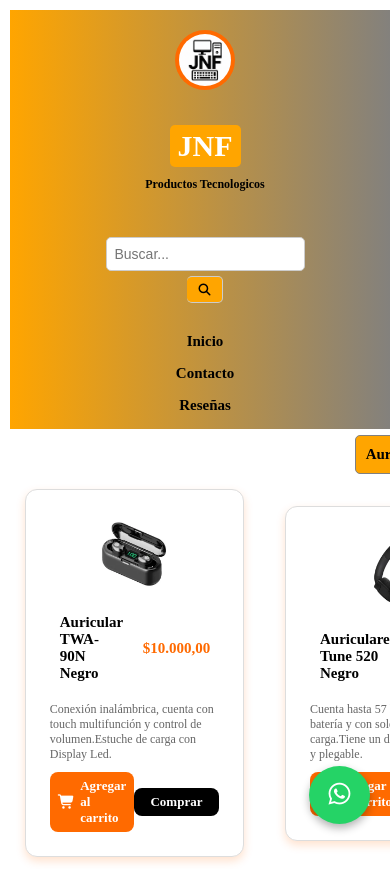
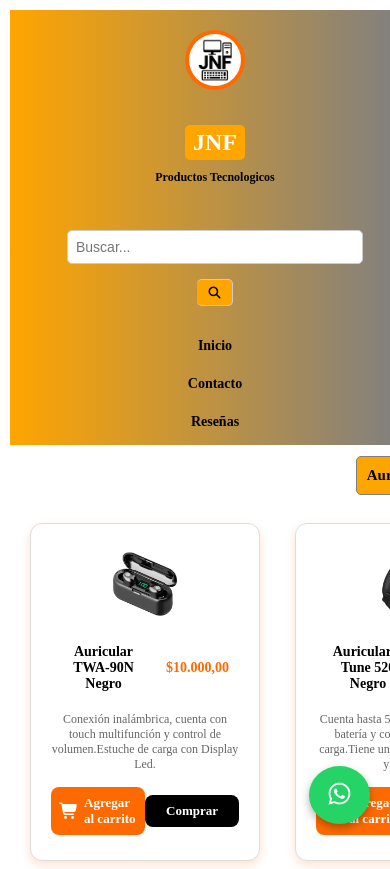
Before and after one commit to NahuelJnf/proyecto-final-ecommerce--Nahuel-Ferreyra-, a plain HTML site: page index.html in a window 390 px wide. Shown: the top 869 px of the page. Drawn offline with Linux system fonts and the light colour scheme; a web font is replaced by a local one.

Commit message:
responsive

```diff
--- a/Css/index.css
+++ b/Css/index.css
@@ -176,25 +176,30 @@
   .topbar {
     flex-direction: column;
     align-items: center;
+    text-align: center;
     gap: 15px;
-    text-align: center;
+    padding: 15px;
   }
 
   .logo, .iyd {
     justify-content: center;
     align-items: center;
-    text-align: center;
   }
 
   .search-bar {
     flex-direction: column;
-    align-items: center;
+    width: 100%;
+  }
+
+  .search-bar input {
+    width: 80%;
+    margin-bottom: 10px;
   }
 
   .menu {
     flex-direction: column;
     align-items: center;
-    gap: 5px;
+    gap: 10px;
   }
 
   .menu li {
@@ -202,51 +207,75 @@
   }
 
   .caja {
-    display: grid;
     grid-template-columns: repeat(auto-fit, minmax(250px, 1fr));
-    gap: 10px;
-    place-items: center;
+    gap: 15px;
+    padding: 10px;
   }
 
-  .botonv, .botonc {
-    padding: 6px 10px;
-    font-size: 14px;
-    width: 100%;
-    justify-content: center;
-  }
-
-  .producto {
-    width: 90%;
-  }
-
-  .imagen img {
-    height: 90px;
-    width: 90px;
-  }
-}
-
-@media (max-width: 480px) {
   .producto {
     width: 95%;
   }
 
-  .imagen img {
-    height: 80px;
-    width: 80px;
+  .botonv, .botonc {
+    width: 100%;
+    justify-content: center;
+    font-size: 14px;
+    padding: 10px;
+    margin: 5px 0;
   }
 
-  .menu {
+  .botonv i {
+    font-size: 16px;
+    margin-right: 5px;
+  }
+
+  .imagen img {
+    width: 100px;
+    height: 100px;
+  }
+
+  .descripcion {
     font-size: 13px;
+    text-align: center;
+  }
+
+  .nombre, .precio {
+    font-size: 14px;
+    justify-content: center;
+    text-align: center;
+  }
+}
+
+/* Responsive para pantallas menores a 480px */
+@media (max-width: 480px) {
+  .topbar {
+    padding: 10px;
+  }
+
+  .iniciales {
+    font-size: 24px;
   }
 
   .descripcion {
     font-size: 12px;
   }
 
+  .producto {
+    width: 100%;
+    padding: 10px;
+  }
+
+  .imagen img {
+    width: 80px;
+    height: 80px;
+  }
+
   .botonv, .botonc {
     font-size: 13px;
-    padding: 6px 8px;
+    padding: 8px;
   }
-   .botonv i {font-size: 14px;margin-right: 5px;}
 
+  .menu li a {
+    font-size: 14px;
+  }
 }
```
